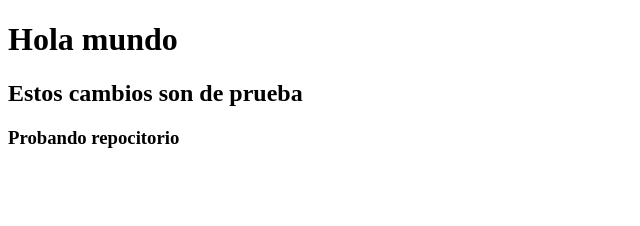
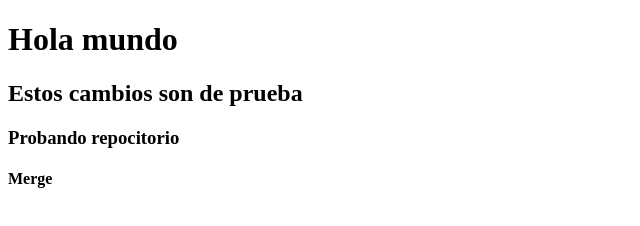
Before and after one commit to Brayam1993/CURSO_SOURCETREE, a plain HTML site: page index.html in a window 1280 px wide. Shown: the full height of the page, 0-640 px from the left. Drawn offline with Linux system fonts and the light colour scheme.

Commit message:
Se agrega archivo modificado index

```diff
--- a/index.html
+++ b/index.html
@@ -10,5 +10,6 @@
     <h1>Hola mundo</h1>
     <h2>Estos cambios son de prueba</h2>
     <h3>Probando repocitorio</h3>
+    <h4>Merge</h4>
 </body>
 </html>
```
